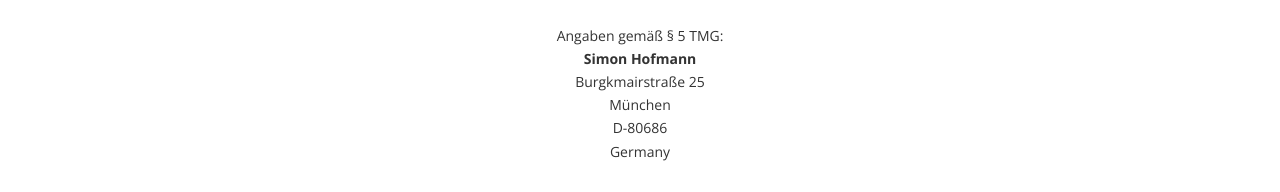
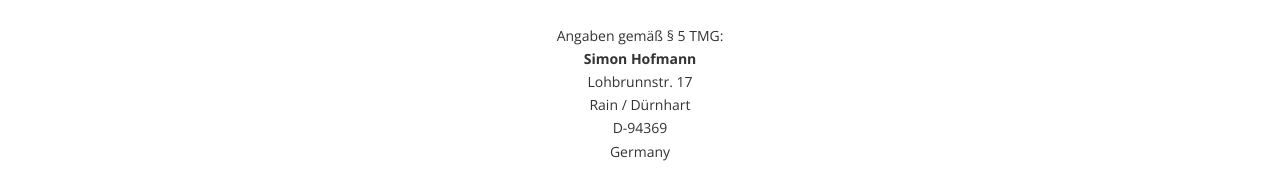
Before and after one commit to s1h-org/s1h.org, a Svelte app: page / in a window 1280 px wide. Shown: the part 2338-2530 px from the top of the page. Built offline with nearby package versions, Linux system fonts and the light colour scheme; no server answers.

Commit message:
Updated address in footer

```diff
--- a/src/Footer.svelte
+++ b/src/Footer.svelte
@@ -1,5 +1,5 @@
 <footer class="text-md text-center bg-white mt-8 pt-8 pb-8">
     <p>Angaben gemäß § 5 TMG:</p>
     <p><b>Simon Hofmann</b></p>
-    <p>Burgkmairstraße 25<br /> München<br /> D-80686<br /> Germany</p>
+    <p>Lohbrunnstr. 17<br /> Rain / Dürnhart<br /> D-94369<br /> Germany</p>
 </footer>
```
